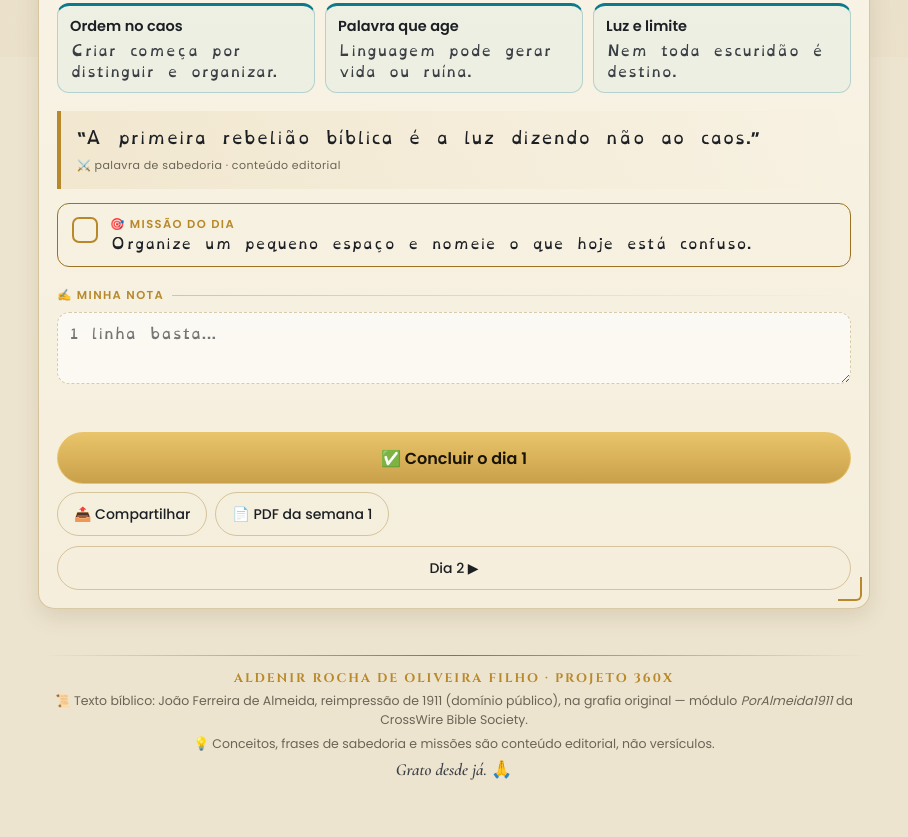
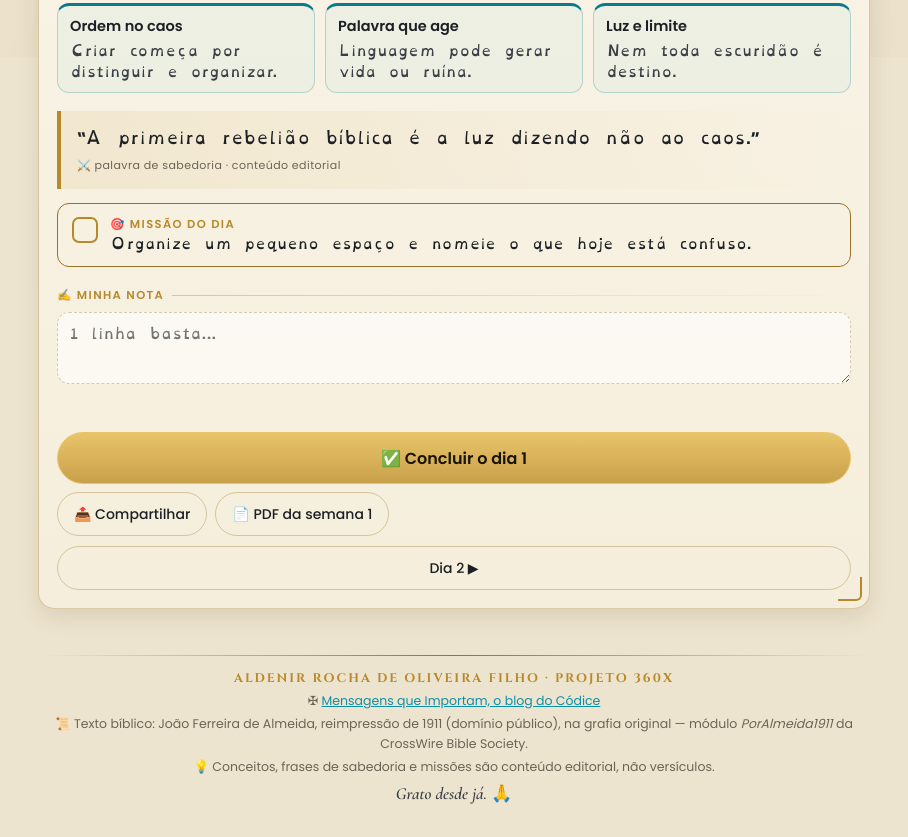
Before and after one commit to aldenirfilho/biblia-sem-jaula-365, a plain HTML site: page index.html in a window 1280 px wide. Shown: the part 743-1580 px from the top of the page, without its empty margins (186-1094 px from the left). Before the commit the page ends 1556 px from the top, so only its background shows below. Drawn offline with Linux system fonts and the light colour scheme.

Commit message:
Facilita a descoberta do blog e verifica os buscadores

```diff
--- a/index.html
+++ b/index.html
@@ -52,6 +52,7 @@
 <footer class="rodape">
   <div class="rodape-linha"></div>
   <p class="autor">ALDENIR ROCHA DE OLIVEIRA FILHO · PROJETO 360X</p>
+  <p>✠ <a href="./blog/">Mensagens que Importam, o blog do Códice</a></p>
   <p>📜 Texto bíblico: João Ferreira de Almeida, reimpressão de 1911 (domínio público), na grafia original — módulo <i>PorAlmeida1911</i> da CrossWire Bible Society.</p>
   <p>💡 Conceitos, frases de sabedoria e missões são conteúdo editorial, não versículos.</p>
   <p class="grato"><i>Grato desde já.</i> 🙏</p>
```
Also changed, not shown: blog/googled977a29a2684ac0d.html (added, +1 -0 lines), blog/73c73202a56f355c22eef6539164dc13.txt (added), 1 other file.
